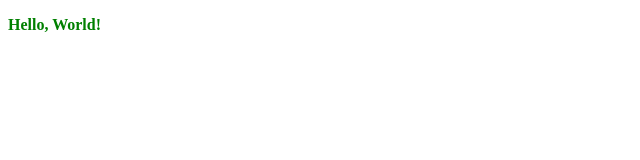
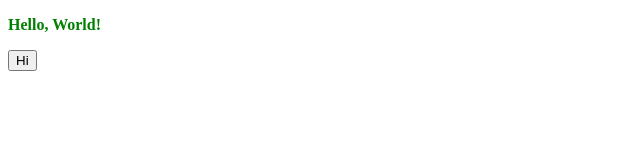
Before and after one commit to glebatyginko/first-project, a plain HTML site: page index.html in a window 1280 px wide. Shown: the full height of the page, 0-640 px from the left. Drawn offline with Linux system fonts and the light colour scheme.

Commit message:
добавление кнопки

```diff
--- a/index.html
+++ b/index.html
@@ -7,5 +7,6 @@
 
   <body>
     <p class="text-color">Hello, World!</p>
+    <button>Hi</button>
   </body>
 </html>
```
